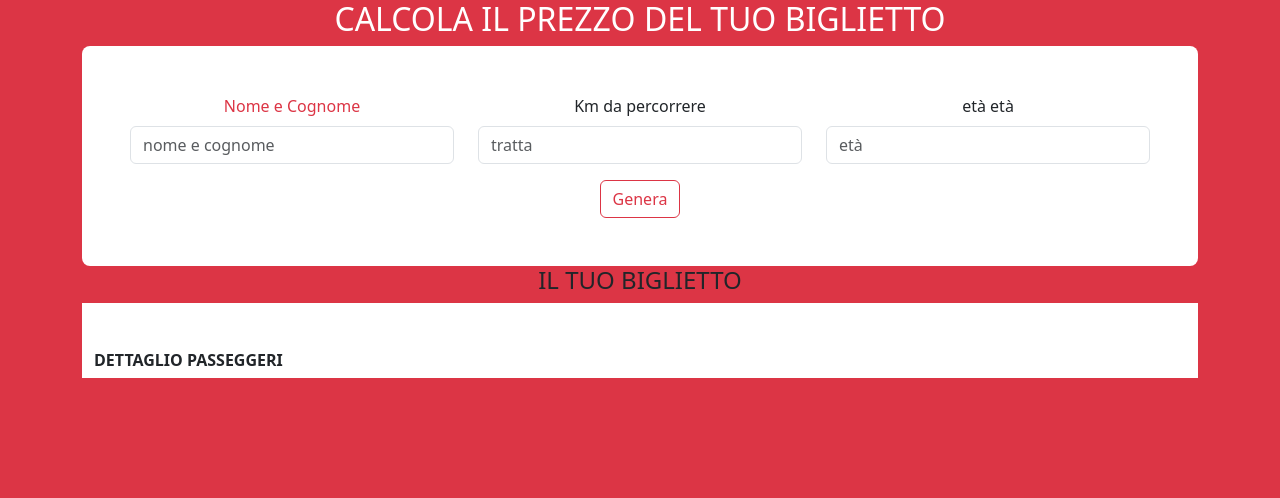
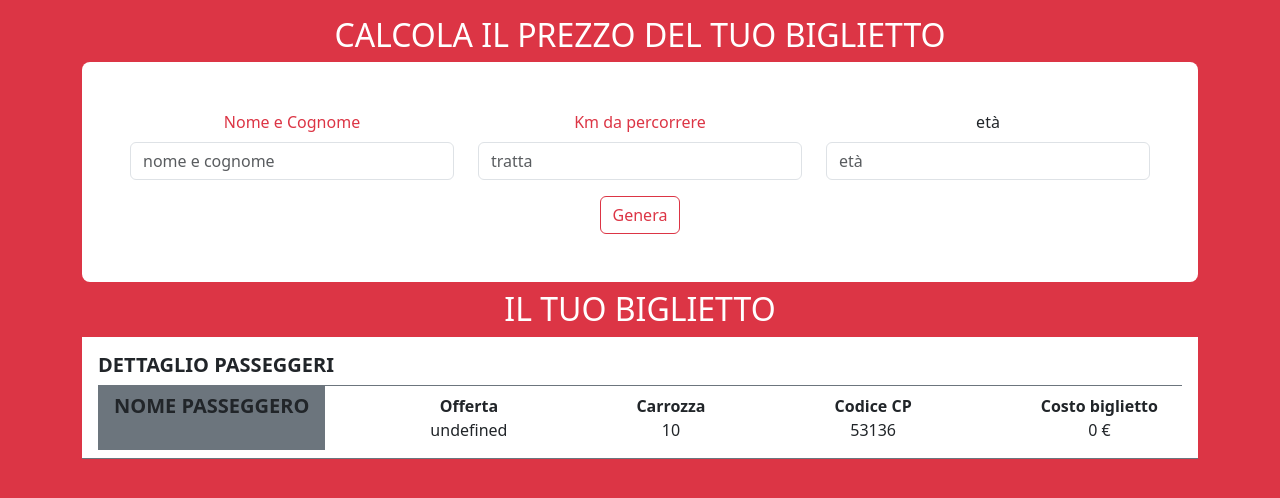
Before and after one commit to DamianoMura/js-biglietto-treno-form, a plain HTML site: page index.html in a window 1280 px wide. Both pictures are taken after a click on the button "Genera". Drawn offline with nearby package versions, Linux system fonts and the light colour scheme.

Commit message:
[upd] sent ticket info's in the page

```diff
--- a/assets/js/script.js
+++ b/assets/js/script.js
@@ -33,10 +33,11 @@ const fullName=document.getElementById(`full-name`).value; //debug
 const distance =document.getElementById(`distance`).value;
 //prendiamo il contenuto del terzo text-input di id# age-range e lo mettiamo in age :
 const age= document.getElementById(`age-range`).value; //debug
+let message;
+let price=distance*0.21;
+if (fullName!==`` && distance!=="" && distance!==NaN &&age!==`` && age!==NaN ){
+  message="Biglietto standard";
 
-if (fullName!==`` && distance!=="" && distance!==NaN &&age!==`` && age!==NaN ){
-  let message="Biglietto standard";
-  let price=distance*0.21;
   if(age<18){
     price=price/0.8;
     message="Biglietto <18";
@@ -48,7 +49,14 @@ if (fullName!==`` && distance!=="" && distance!==NaN &&age!==`` && age!==NaN ){
   //console.log(` ${fullName} ${distance} ${age} ${price}`) //riesco a stampare i valori validati
 }
 else {
-  console.log(`inserisci dati validi`);
+  alert(`inserisci dati validi`);
 
 }
+document.getElementById("show-name").innerText=fullName;
+document.getElementById("show-ticket").innerText=message;
+let dump= Math.floor(Math.random()*10)+1;
+document.getElementById("show-wagon").innerText=dump;
+dump=Math.floor(Math.random()*100000)
+document.getElementById("show-code-cp").innerText=dump;
+document.getElementById("show-price").innerText=`${price} €`;
 });
--- a/index.html
+++ b/index.html
@@ -16,7 +16,7 @@
   </head>
   <body class="bg-danger">
     <main>
-      <div class="container text-center">
+      <div class="container text-center my-3 ">
         <div class="row">
           <div class="col-12">
             <div class="fs-1 text-white">
@@ -32,13 +32,13 @@
                     </div>
                     <div class="col-12 col-md-4 h-100">
                       <div class="mb-3">
-                        <label for="distance" class="form-label">Km da percorrere</label>
+                        <label for="distance" class="form-label text-danger">Km da percorrere</label>
                         <input type="number" class="form-control" id="distance" placeholder="tratta" required >
                       </div>
                     </div>
                     <div class="col-12 col-md-4">
                       <div class="mb-3">
-                        <label for="age-range" class="form-label">età età</label>
+                        <label for="age-range" class="form-label">età</label>
                         <input type="number" class="form-control" id="age-range" placeholder="età" required>
                       </div>
                     </div>
@@ -58,21 +58,41 @@
             </div>
           </div>
           <div class="col-12">
-            <div class="container mb-3">
-              <div class="row">
-                <div class="col-12">
-                  <h4>IL TUO BIGLIETTO</h4>
+            <div class="pt-2">
+              <div class="">
+                <h2 class="text-white">IL TUO BIGLIETTO</h2>
+              </div>
+              <div class="bg-white ">
+
+                <div class=" d-flex  pt-3 mx-3 border-bottom border-secondary">
+                  <h5 class="fw-bold">DETTAGLIO PASSEGGERI</h5>
                 </div>
-                <div class="col-12"></div>
-                <div class="container bg-white">
-                  <div class="row">
-                    <div class="col-12 border_bottom border-secondary d-flex pt-5"><h6 class="fw-bold ">DETTAGLIO PASSEGGERI</h6></div>
-                    <div class="col-4 bg-secondary">
+             <div class="d-flex px-3 justify-content-between border-bottom border-secondary flex-wrap">
+               <div class="d-flex flex-column bg-secondary py-2 px-3 mb-2">
+                 <h5 class="fw-bold">NOME PASSEGGERO</h5>
+                 <span class="fw-bold" id="show-name">JOHN SNOW</span>
+               </div>
+               <div class="d-flex flex-column justify-content-between pt-2 pb-3 px-4 ">
+                 <span class="fw-bold">Offerta</span>
+                  <span id="show-ticket">-----</span>
+               </div>
+               <div class="d-flex flex-column justify-content-between pt-2 pb-3 px-4 ">
+                 <span class="fw-bold">Carrozza</span>
+                  <span id="show-wagon">-----</span>
+               </div>
+               <div class="d-flex flex-column justify-content-between pt-2 pb-3 px-4 ">
+                 <span class="fw-bold">Codice CP</span>
+                  <span id="show-code-cp">-----</span>
+               </div>
+               <div class="d-flex flex-column justify-content-between pt-2 pb-3 px-4 ">
+                 <span class="fw-bold">Costo biglietto</span>
+                  <span id="show-price">-----</span>
+               </div>
 
-                    </div>
-                    <div class="col-8"></div>
-                  </div>
-                </div>
+
+             </div>
+
+
               </div>
             </div>
 
```
